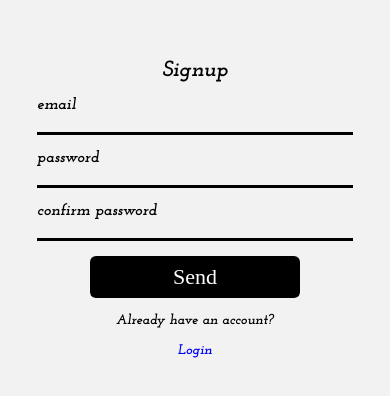
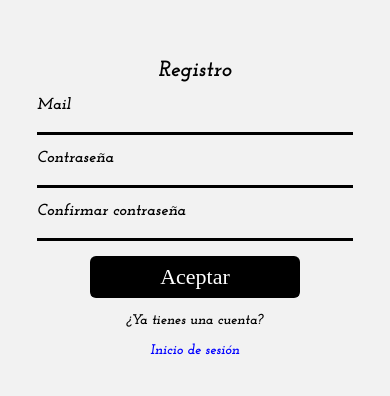
Before and after one commit to fgattidelaconcepcion/FitApp, a React Native app: screen /Signup in a window 390 px wide. Shown: the part 214-610 px from the top of the page. Built offline with nearby package versions, Linux system fonts and the light colour scheme.

Commit message:
Se cambio LoginScreen y SgnupScreen a espanol

```diff
--- a/app/screens/Cart.jsx
+++ b/app/screens/Cart.jsx
@@ -32,7 +32,7 @@ const CartScreen = () => {
       />
       <View style={styles.totalContainer}>
         <Pressable onPress={handleClearCart}>
-        <Text style={styles.totalText}>Vaciar carrtio - Total a pagar: ${total}</Text>
+        <Text style={styles.totalText}>Vaciar carrito - Total a pagar: ${total}</Text>
         </Pressable>
       </View>
     </View>
--- a/app/screens/LoginScreen.jsx
+++ b/app/screens/LoginScreen.jsx
@@ -45,19 +45,19 @@ const LoginScreen = () => {
     return (
         <View style={styles.main}>
             <View style={styles.container}>
-                <Text style={styles.title}>Login to start</Text>
-                <InputForm label={"email"} onChange={setEmail} error={""} value={email} />
+                <Text style={styles.title}>Inicio de sesión</Text>
+                <InputForm label={"Mail"} onChange={setEmail} error={""} value={email} />
                 <InputForm
-                    label={"password"}
+                    label={"Contraseña"}
                     onChange={setPassword}
                     error={""}
                     isSecure={true}
                     value={password}
                 />
-                <SubmitButton onPress={onSubmit} title="Send" />
-                <Text style={styles.sub}>Not have an account?</Text>
+                <SubmitButton onPress={onSubmit} title="Aceptar" />
+                <Text style={styles.sub}>No tienes una cuenta?</Text>
                 <Pressable onPress={() => navigation.navigate("Signup")}>
-                    <Text style={styles.subLink}>Sign up</Text>
+                    <Text style={styles.subLink}>Registrarse</Text>
                 </Pressable>
             </View>
         </View>
--- a/app/screens/SignupScreen.jsx
+++ b/app/screens/SignupScreen.jsx
@@ -55,24 +55,24 @@ const SignupScreen = ({navigation}) => {
 return (
   <View style={styles.main}>
     <View style={styles.container}>
-      <Text style={styles.title}>Signup</Text>
-      <InputForm label={"email"} onChange={setEmail} error={errorMail} />
+      <Text style={styles.title}>Registro</Text>
+      <InputForm label={"Mail"} onChange={setEmail} error={errorMail} />
       <InputForm
-        label={"password"}
+        label={"Contraseña"}
         onChange={setPassword}
         error={errorPassword}
         isSecure={true}
       />
       <InputForm
-        label={"confirm password"}
+        label={"Confirmar contraseña"}
         onChange={setconfirmPassword}
         error={errorConfirmPassword}
         isSecure={true}
       />
-      <SubmitButton onPress={onSubmit} title="Send" />
-      <Text style={styles.sub}>Already have an account?</Text>
+      <SubmitButton onPress={onSubmit} title="Aceptar" />
+      <Text style={styles.sub}>¿Ya tienes una cuenta?</Text>
       <Pressable onPress={() => navigation.navigate("Login")}>
-        <Text style={styles.subLink}>Login</Text>
+        <Text style={styles.subLink}>Inicio de sesión</Text>
       </Pressable>
     </View>
   </View>
```
